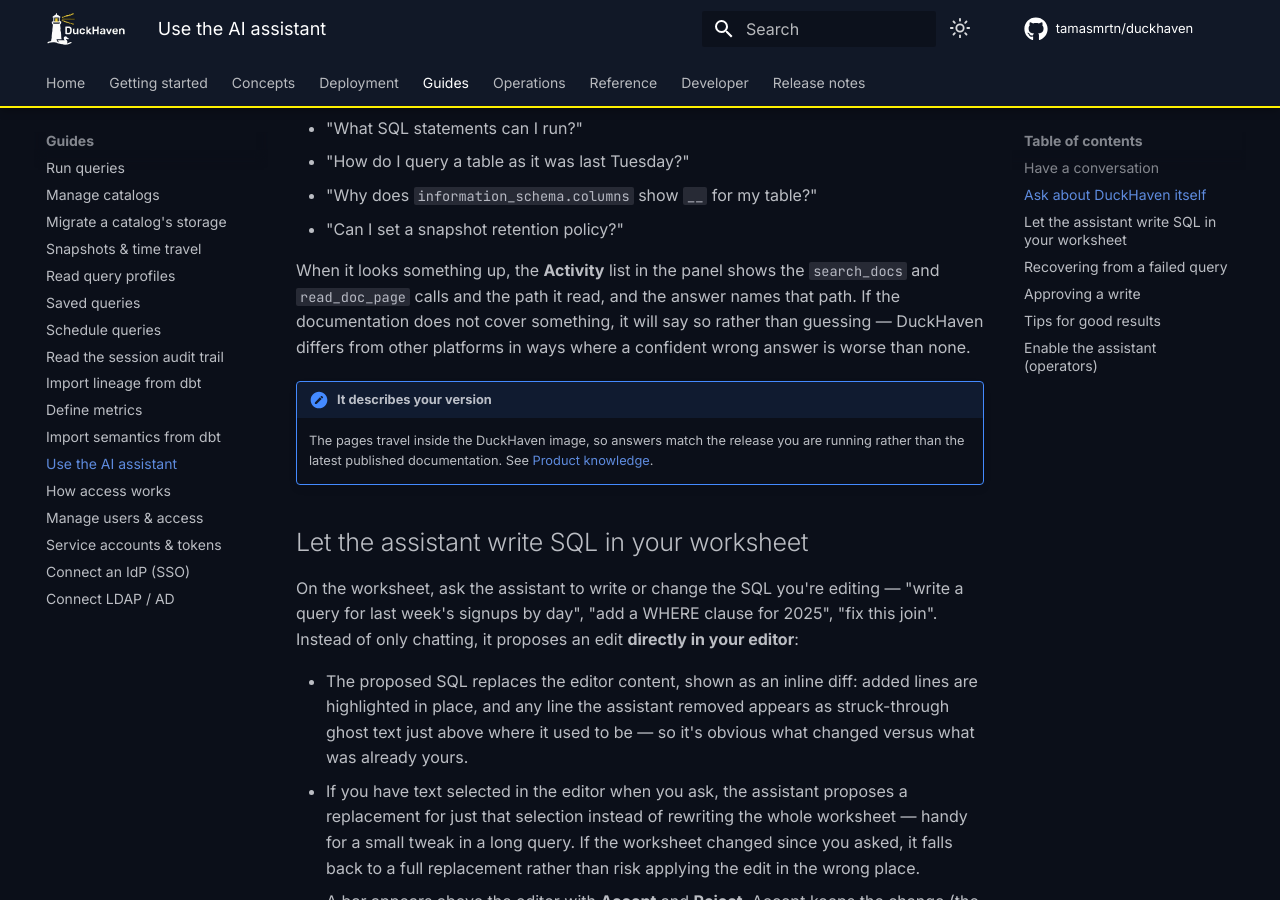
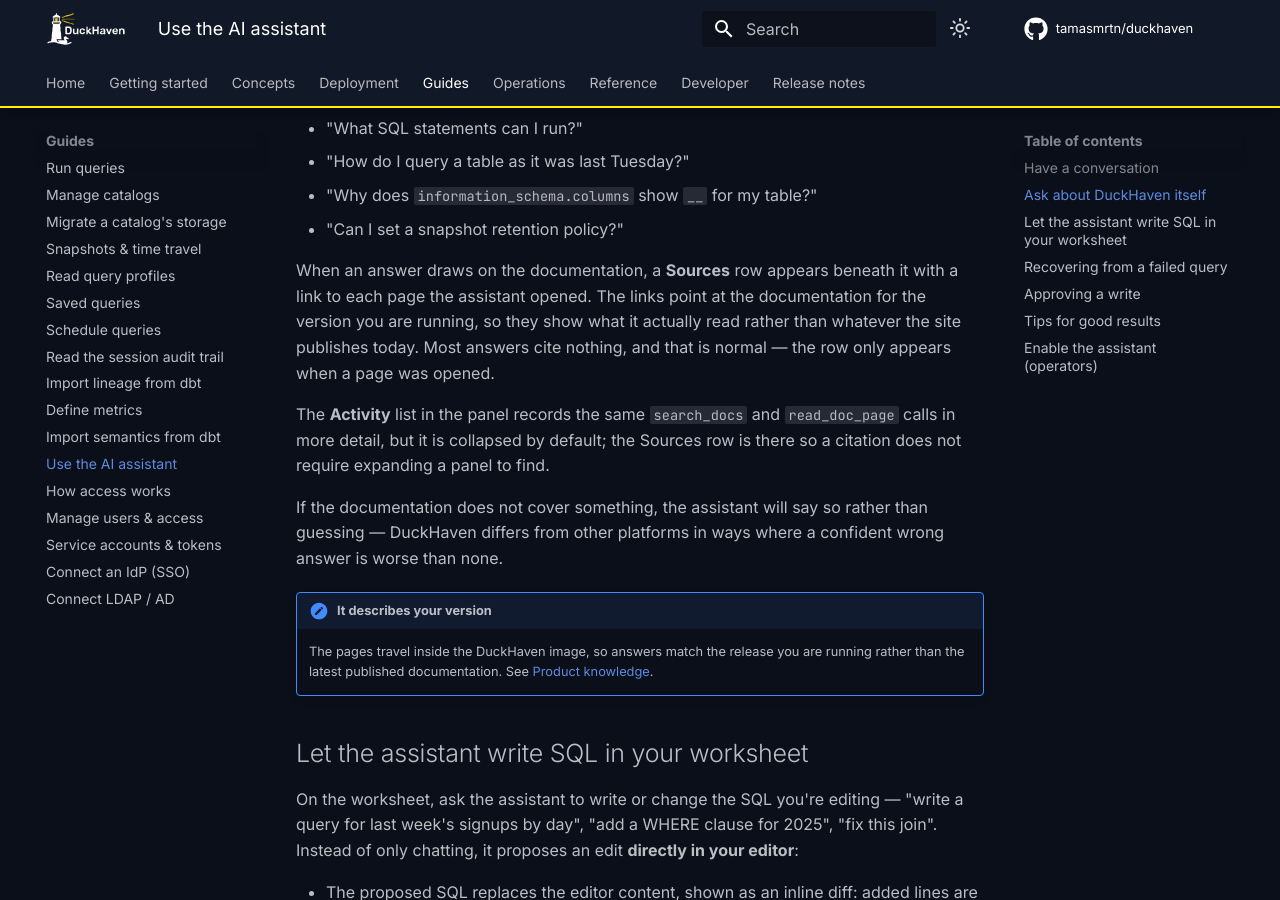
Before and after one commit to tamasmrtn/duckhaven, an MkDocs documentation site: the page built from docs/guides/using-the-assistant.md, in a window 1280 px wide and 900 px high, scrolled down 1465 px. Built offline with MkDocs 1.6.1 and Material for MkDocs 9.7.7, drawn with Linux system fonts in a browser that asks for light colours; comment, search, counter and statistics services are not loaded.

Commit message:
docs: describe the Sources row on an assistant answer
Says that most answers cite nothing and that this is normal, so the row's
absence does not read as something having gone wrong, and that the links
point at the running version rather than the latest published docs.

```diff
--- a/docs/guides/using-the-assistant.md
+++ b/docs/guides/using-the-assistant.md
@@ -46,10 +46,16 @@
 - "Why does `information_schema.columns` show `__` for my table?"
 - "Can I set a snapshot retention policy?"
 
-When it looks something up, the **Activity** list in the panel shows the `search_docs` and `read_doc_page` calls and
-the path it read, and the answer names that path. If the documentation does not cover something, it will say so
-rather than guessing — DuckHaven differs from other platforms in ways where a confident wrong answer is worse than
-none.
+When an answer draws on the documentation, a **Sources** row appears beneath it with a link to each page the
+assistant opened. The links point at the documentation for the version you are running, so they show what it
+actually read rather than whatever the site publishes today. Most answers cite nothing, and that is normal — the row
+only appears when a page was opened.
+
+The **Activity** list in the panel records the same `search_docs` and `read_doc_page` calls in more detail, but it is
+collapsed by default; the Sources row is there so a citation does not require expanding a panel to find.
+
+If the documentation does not cover something, the assistant will say so rather than guessing — DuckHaven differs
+from other platforms in ways where a confident wrong answer is worse than none.
 
 !!! note "It describes your version"
     The pages travel inside the DuckHaven image, so answers match the release you are running rather than the latest
```
